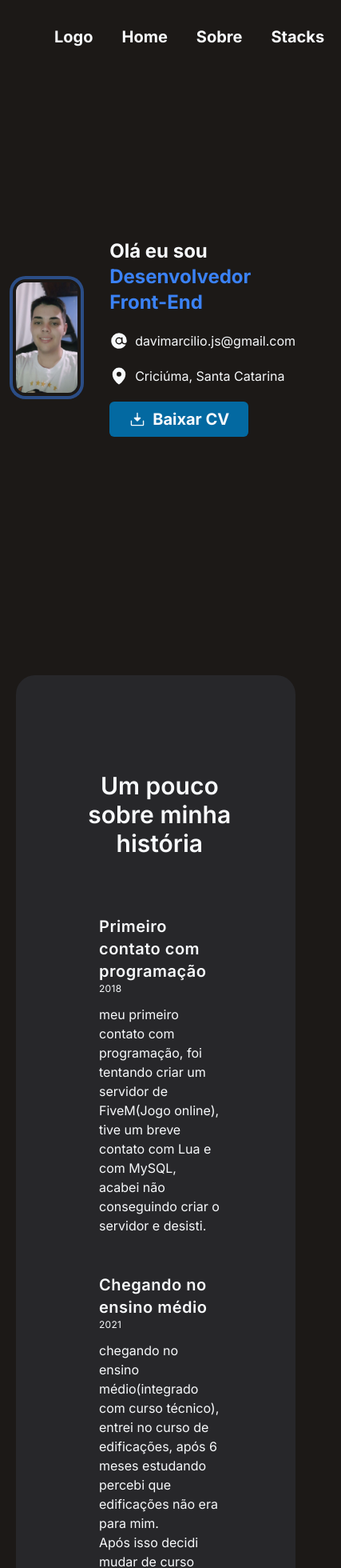
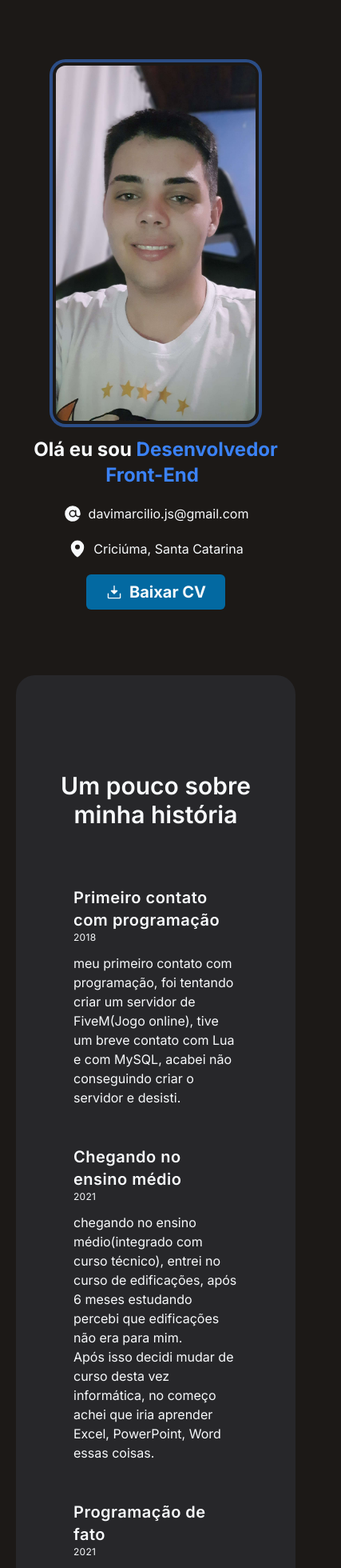
Before and after one commit to davimarcilio/portfolio, a Next.js app: page / in a window 390 px wide. Shown: the top 1960 px of the page at 80% size, 427 px wide, since content can reach past the window. Built offline with nearby package versions, Linux system fonts and the light colour scheme.

Commit message:
responsivity

```diff
--- a/src/components/EducationCard.tsx
+++ b/src/components/EducationCard.tsx
@@ -14,7 +14,7 @@ export function EducationCard({
   return (
     <div
       data-aos="fade-right"
-      className="flex flex-col gap-3 w-8/12 border-4 transition-colors group hover:border-blue-900  border-blue-600 rounded-md px-5 py-6"
+      className="flex flex-col gap-3 max-sm:w-full w-8/12 border-4 transition-colors group hover:border-blue-900  border-blue-600 rounded-md px-5 py-6"
     >
       <div className="flex justify-between items-center gap-5">
         <h1 className="font-bold text-xl"> {title} </h1>
--- a/src/components/Header/index.tsx
+++ b/src/components/Header/index.tsx
@@ -7,7 +7,7 @@ export function Header() {
       // className="not-sr-only"
       className="fixed bg-stone-900 container z-20"
     >
-      <NavigationMenu.Root className="w-full">
+      <NavigationMenu.Root className="w-full max-sm:hidden">
         <NavigationMenu.List className="flex w-full gap-5 px-10 py-5 justify-between items-center">
           <div className="flex gap-5 items-center">
             <NavigationItem href="#home">Logo</NavigationItem>
--- a/src/components/Section.tsx
+++ b/src/components/Section.tsx
@@ -40,7 +40,7 @@ export function ProjectsSection() {
   return (
     <section
       id="projects"
-      className="flex flex-col w-full justify-center gap-10 items-center p-10 mt-10 transition-all"
+      className="flex flex-col w-full justify-center gap-10 items-center max-sm:px-0 p-10 mt-10 transition-all"
     >
       <input
         data-aos="fade-down"
@@ -50,7 +50,7 @@ export function ProjectsSection() {
         placeholder="Pesquise um projeto!"
         className="w-full px-10 py-3 placeholder:text-xl flex items-center bg-transparent border text-gray-300 focus:outline-none transition-colors focus:border-sky-400 border-blue-800 rounded-lg"
       />
-      <div className="grid grid-cols-3 justify-center items-center gap-10">
+      <div className="grid grid-cols-3 max-sm:grid-cols-1 justify-center items-center gap-10">
         {ProjectsFiltered.map((project) => (
           <Link
             data-aos="fade-up"
--- a/src/pages/index.tsx
+++ b/src/pages/index.tsx
@@ -24,9 +24,12 @@ export default function Home() {
 
       <section
         id="home"
-        className={`flex w-full h-screen max-h-screen items-center justify-center`}
+        className={`flex w-full h-screen max-h-screen max-sm:flex-col max-sm:gap-5 items-center justify-center`}
       >
-        <div data-aos="fade-right" className="flex justify-end mr-10">
+        <div
+          data-aos="fade-right"
+          className="flex justify-end max-sm:justify-center max-sm:items-center max-sm:mr-0 mr-10"
+        >
           <Image
             className="rounded-xl ring-4 ring-offset-4 ring-offset-stone-900"
             width={250}
@@ -35,7 +38,7 @@ export default function Home() {
             alt=""
           />
         </div>
-        <div className="max-w-md w-full flex flex-col gap-5">
+        <div className="max-w-md w-full max-sm:text-center max-sm:items-center flex flex-col gap-5">
           <h1 className="text-2xl font-bold" data-aos="fade-down">
             Olá eu sou{" "}
             <TypeAnimation
@@ -86,7 +89,7 @@ export default function Home() {
         <div className="flex-1">
           <section className=" dark:text-gray-100">
             <div className="container max-w-5xl px-4 py-12 mx-auto">
-              <div className="grid gap-4 mx-4 sm:grid-cols-12">
+              <div className="grid gap-4 mx-4 max-sm:mx-0 sm:grid-cols-12">
                 <div
                   data-aos="fade-right"
                   className="col-span-12 sm:col-span-3"
@@ -100,7 +103,7 @@ export default function Home() {
                     </span> */}
                   </div>
                 </div>
-                <div className="relative col-span-12 px-4 space-y-6 sm:col-span-9">
+                <div className="relative col-span-12 max-sm:px-0 px-4 space-y-6 sm:col-span-9">
                   <div className="col-span-12 space-y-12 relative px-4 sm:col-span-8 sm:space-y-8 sm:before:absolute sm:before:top-2 sm:before:bottom-0 sm:before:w-0.5 sm:before:-left-3 before:dark:bg-gray-700">
                     <div
                       data-aos="fade-up"
@@ -222,7 +225,7 @@ export default function Home() {
         <h1 data-aos="fade-down" className="text-5xl font-bold ">
           Stacks
         </h1>
-        <div className="grid grid-cols-4 gap-20 m-5 ">
+        <div className="grid grid-cols-4 max-sm:grid-cols-2 max-sm:gap-10 gap-20 m-5 ">
           {Stacks.map((stack) => (
             <StackCard
               description={stack.description}
@@ -236,7 +239,7 @@ export default function Home() {
         id="experience"
         className="flex flex-col w-full bg-neutral-900 rounded-sm py-20 gap-10"
       >
-        <div className="flex w-full justify-between items-center">
+        <div className="flex w-full justify-between items-center max-sm:hidden">
           <h1
             data-aos="fade-down"
             className="flex-1 flex justify-center text-3xl font-bold"
@@ -250,10 +253,16 @@ export default function Home() {
             Experiências Profissionais
           </h2>
         </div>
-        <div className="flex w-full justify-between items-center">
+        <div className="flex w-full max-sm:flex-col justify-between items-center">
           {/* Educação */}
 
-          <div className="flex-1 flex flex-col justify-center items-center gap-5">
+          <div className="flex-1 max-sm:px-5 flex flex-col justify-center items-center gap-5">
+            <h1
+              data-aos="fade-down"
+              className="hidden max-sm:flex justify-center text-3xl font-bold"
+            >
+              Educação
+            </h1>
             <EducationCard
               title="Curso Técnico"
               time={"2021 - 2023"}
@@ -289,7 +298,13 @@ export default function Home() {
 
           {/* Educação */}
 
-          <div className="flex-1 flex flex-col gap-5 justify-center items-center ">
+          <div className="flex-1 max-sm:mt-5 flex flex-col gap-5 justify-center items-center ">
+            <h2
+              data-aos="fade-down"
+              className="flex-col hidden max-sm:flex justify-center items-center text-3xl font-bold"
+            >
+              Experiências
+            </h2>
             <h1
               data-aos="fade-down"
               className="text-2xl font-bold text-zinc-300"
@@ -297,7 +312,7 @@ export default function Home() {
               Procurando vagas
             </h1>
             <Lottie
-              data-aos="fade-left"
+              data-aos="fade-down"
               className="w-8/12  relative bg-blue-600 rounded-3xl after:rounded-3xl after:content-[''] after:absolute after:top-0 after:w-20 after:right-0 after:h-full after:bg-blue-600 before:content-[''] before:rounded-3xl before:absolute before:top-0 before:z-10 before:w-20 before:left-0 before:h-full before:bg-blue-600"
               animationData={searchJob}
             />
```
